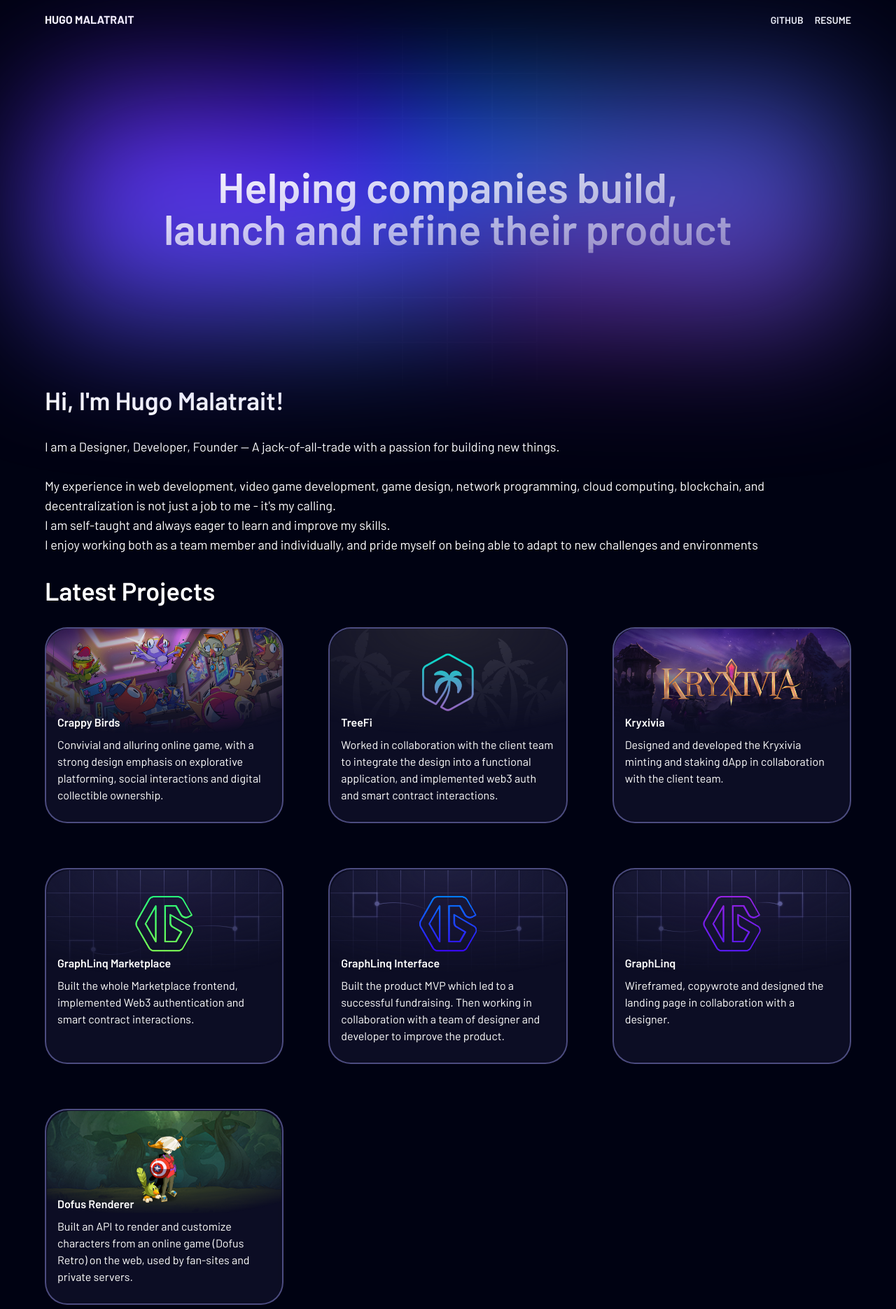
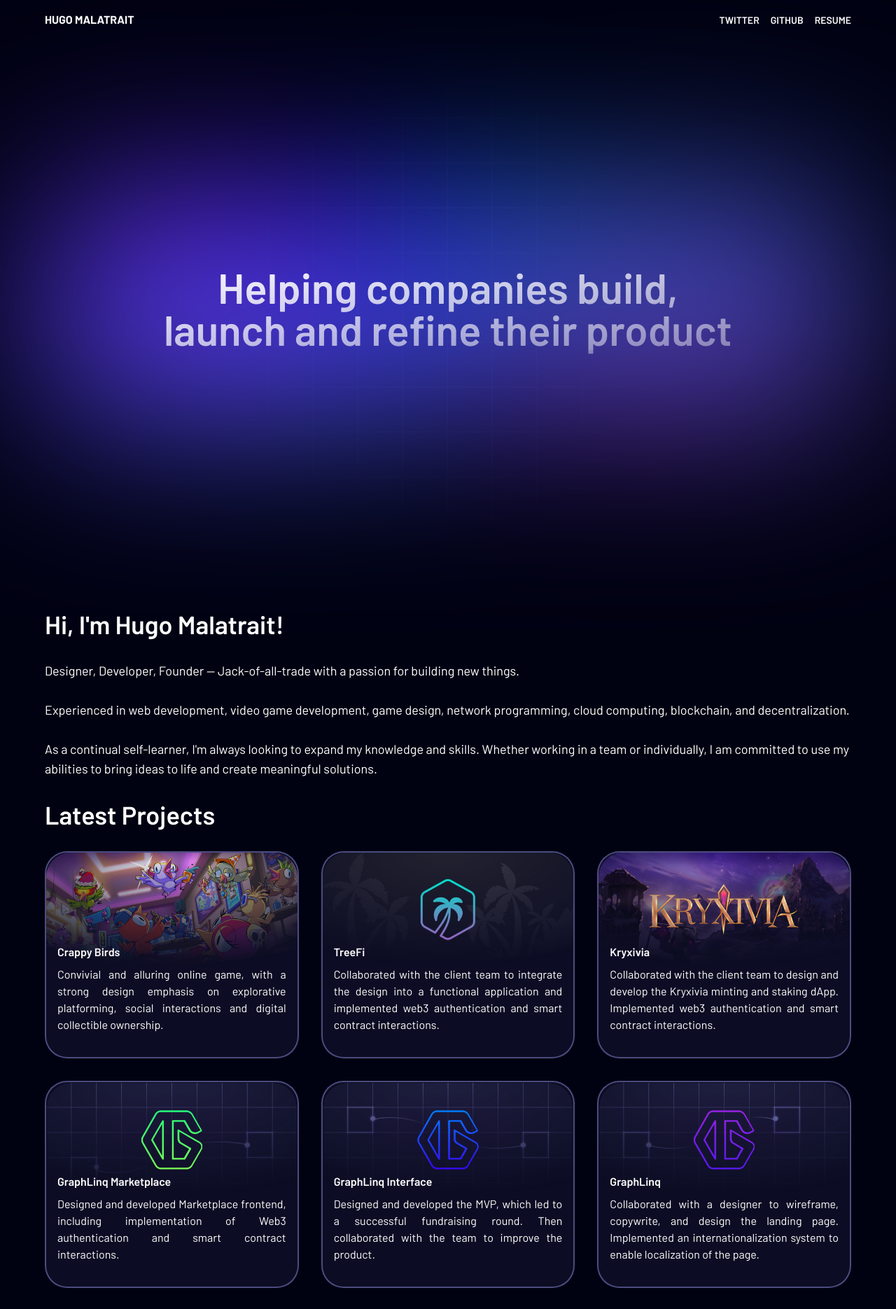
Before and after one commit to fafifox/hugomalatrait-v2, a Next.js app: page / in a window 1280 px wide. Shown: the top 1870 px of the page at 70% size. Built offline with nearby package versions, Linux system fonts and the light colour scheme.

Commit message:
Edit copy

```diff
--- a/components/Header.tsx
+++ b/components/Header.tsx
@@ -2,6 +2,11 @@
 import React from "react";
 
 const navigation = [
+    {
+        name: 'Twitter',
+        link: 'https://twitter.com/fafif0x',
+        isExternal: true
+    },
     {
         name: 'Github',
         link: 'https://github.com/fafifox',
@@ -21,14 +26,14 @@
                 <h1 className="text-white text-md font-bold uppercase">Hugo Malatrait</h1>
                 <div className="space-x-4">
                     { navigation.map((link, i) => (
-                    <Link href={link.link} key={`link-${i}`} className="text-white text-sm font-semibold uppercase hover:opacity-50 transition-opacity duration-300">
+                    <Link href={link.link} key={`link-${i}`} target={link.isExternal ? '_blank' : '_self'} className="text-white text-sm font-semibold uppercase hover:opacity-50 transition-opacity duration-300">
                         {link.name}
                     </Link>
                     ))
                     }
                 </div>
             </nav>
-            <section className="w-full h-[512px] relative flex items-center">
+            <section className="w-full h-screen relative flex items-center">
                 <h1 className="text-white text-opacity-40 text-4xl lg:text-6xl font-semibold lg:text-center mx-auto z-10 bg-clip-text bg-gradient-to-tl from-transparent to-white">
                     Helping companies build,
                     <br className="hidden lg:block" /> launch and refine their product
@@ -36,11 +41,11 @@
                 <div
                     className="w-full h-full text-white bg-grid absolute"
                     style={{
-                        maskImage: "radial-gradient(circle at 50% 50%, #8C8CDB 0%, #8C8CDB00 90%)",
+                        maskImage: "radial-gradient(circle at 50% 50%, #8C8CDB 0%, #00000000 90%)",
                         WebkitMaskImage: "radial-gradient(circle at 50% 50%, #8C8CDB 0%, #00000000 50%)",
                     }}
                 ></div>
-                <div className="w-full h-[320px] header-gradient blur-[96px] rounded-[48px] absolute"></div>
+                <div className="w-full h-[320px] header-gradient blur-[128px] rounded-[48px] absolute"></div>
             </section>
         </header>
     );
--- a/components/ProjectCard.tsx
+++ b/components/ProjectCard.tsx
@@ -9,7 +9,7 @@
 
 export const ProjectCard: React.FC<ProjectCardProps> = ({image, title, description}) => {
     return (
-        <article className="bg-[#7877C6] cursor-pointer backdrop-blur-sm bg-opacity-10 w-full h-[280px] rounded-[32px] border-2 border-[#8C8CDB] border-opacity-50 flex flex-col">
+        <article className="bg-[#7877C6] cursor-pointer backdrop-blur-sm bg-opacity-10 w-full h-[296px] rounded-[32px] border-2 border-[#8C8CDB] border-opacity-50 flex flex-col">
             <div className="h-1/2">
                 <Image
                 src={image}
@@ -22,7 +22,7 @@
             </div>
             <div className="h-1/2 px-4 text-white flex flex-col space-y-2 -mt-4">
                 <h3 className="font-semibold text-base">{title}</h3>
-                <p className="font-normal text-base">{description}</p>
+                <p className="font-normal text-base text-justify">{description}</p>
             </div>
         </article>
     );
--- a/pages/index.tsx
+++ b/pages/index.tsx
@@ -18,32 +18,32 @@
     {
         image: illus_treefi,
         title: "TreeFi",
-        description: `Worked in collaboration with the client team to integrate the design into a functional application, and implemented web3 auth and smart contract interactions.`,
+        description: `Collaborated with the client team to integrate the design into a functional application and implemented web3 authentication and smart contract interactions.`,
     },
     {
         image: illus_kryxivia,
         title: "Kryxivia",
-        description: `Designed and developed the Kryxivia minting and staking dApp in collaboration with the client team.`,
+        description: `Collaborated with the client team to design and develop the Kryxivia minting and staking dApp. Implemented web3 authentication and smart contract interactions.`,
     },
     {
         image: illus_glq_marketplace,
         title: "GraphLinq Marketplace",
-        description: `Built the whole Marketplace frontend, implemented Web3 authentication and smart contract interactions.`,
+        description: `Designed and developed Marketplace frontend, including implementation of Web3 authentication and smart contract interactions.`,
     },
     {
         image: illus_glq_interface,
         title: "GraphLinq Interface",
-        description: `Built the product MVP which led to a successful fundraising. Then working in collaboration with a team of designer and developer to improve the product.`,
+        description: `Designed and developed the MVP, which led to a successful fundraising round. Then collaborated with the team to improve the product.`,
     },
     {
         image: illus_glq,
         title: "GraphLinq",
-        description: `Wireframed, copywrote and designed the landing page in collaboration with a designer.`,
+        description: `Collaborated with a designer to wireframe, copywrite, and design the landing page. Implemented an internationalization system to enable localization of the page.`,
     },
     {
         image: illus_dr,
         title: "Dofus Renderer",
-        description: `Built an API to render and customize characters from an online game (Dofus Retro) on the web, used by fan-sites and private servers.`,
+        description: `Built a rendering engine accessible over an API, allowing the customization and rendering of Dofus Retro characters (an MMORPG) on the web, used by fan sites and private servers.`,
     },
 ];
 
@@ -58,25 +58,27 @@
 
             <main className="container mx-auto max-w-xs md:max-w-3xl lg:max-w-6xl md:px-4 lg:px-0">
                 <Header />
-                <h2 className="text-white text-4xl font-semibold mb-8">Hi, I&apos;m Hugo Malatrait!</h2>
-                <section className="my-8">
+                <section className="my-8 space-y-8">
+                    <h2 className="text-white text-4xl font-semibold">Hi, I&apos;m Hugo Malatrait!</h2>
                     <p className="text-lg text-white">
-                        I am a Designer, Developer, Founder — A jack-of-all-trade with a passion for building new things.
+                        Designer, Developer, Founder — Jack-of-all-trade with a passion for building new things.
                         <br />
                         <br />
-                        My experience in web development, video game development, game design, network programming, cloud computing, blockchain, and
-                        decentralization is not just a job to me - it&apos;s my calling.
+                        Experienced in web development, video game development, game design, network programming, cloud computing, blockchain, and
+                        decentralization.
                         <br />
-                        I am self-taught and always eager to learn and improve my skills.
                         <br />
-                        I enjoy working both as a team member and individually, and pride myself on being able to adapt to new challenges and environments
+                        As a continual self-learner, I&apos;m always looking to expand my knowledge and skills.
+                        Whether working in a team or individually, I am committed to use my abilities to bring ideas to life and create meaningful solutions.
                     </p>
                 </section>
-                <h2 className="text-white text-4xl font-semibold mb-8">Latest Projects</h2>
-                <section className="grid grid-cols-1 md:grid-cols-2 lg:grid-cols-3 gap-16 place-items-center">
-                    {projects.map((project, i) => (
-                        <ProjectCard key={`project-${i}`} image={project.image} title={project.title} description={project.description} />
-                    ))}
+                <section className="my-8 space-y-8">
+                    <h2 className="text-white text-4xl font-semibold">Latest Projects</h2>
+                    <div className="grid grid-cols-1 md:grid-cols-2 lg:grid-cols-3 md:gap-16 lg:gap-8 place-items-center">
+                        {projects.map((project, i) => (
+                            <ProjectCard key={`project-${i}`} image={project.image} title={project.title} description={project.description} />
+                        ))}
+                    </div>
                 </section>
             </main>
             <footer className="container mx-auto max-w-xs md:max-w-3xl lg:max-w-6xl md:px-4 lg:px-0 text-white text-sm text-opacity-50 mb-4 mt-8">
```
